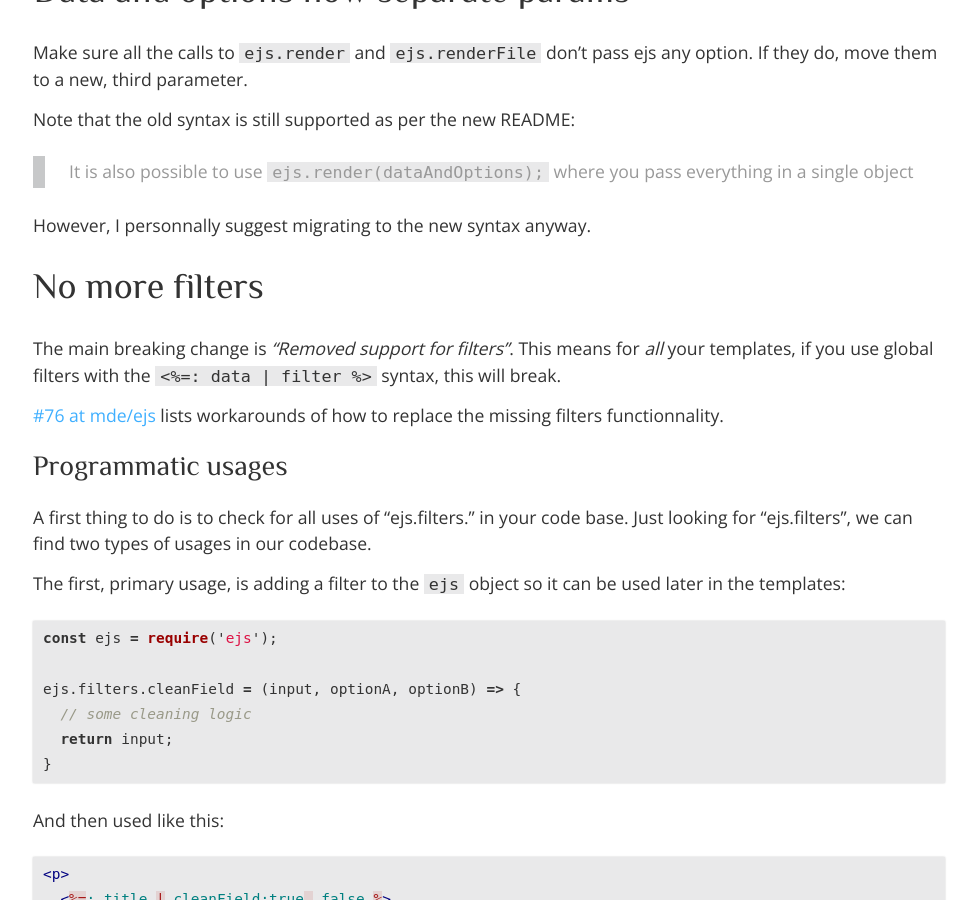
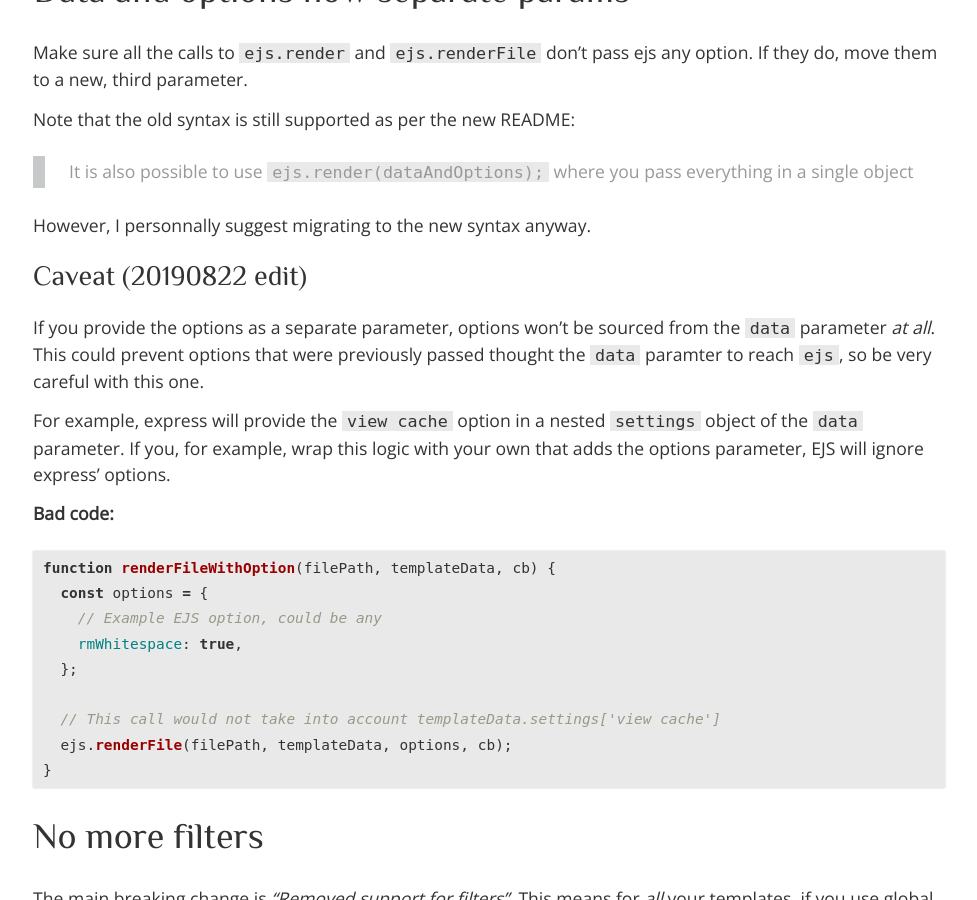
Before and after one commit to saveman71/saveman71.github.io, a Jekyll site: the page built from _posts/2019-08-06-upgrade-ejs-from-1-to-2.md, in a window 1280 px wide and 900 px high, scrolled down 1242 px. Shown: the whole window, without its empty margins (151-1128 px from the left). Built offline with Jekyll 4.4.1, drawn with Linux system fonts in a browser that asks for light colours; some of the changed text lies outside the part shown.

Commit message:
Add separate options caveat

````diff
--- a/_posts/2019-08-06-upgrade-ejs-from-1-to-2.md
+++ b/_posts/2019-08-06-upgrade-ejs-from-1-to-2.md
@@ -38,6 +38,25 @@ Note that the old syntax is still supported as per the new README:
 >It is also possible to use `ejs.render(dataAndOptions);` where you pass everything in a single object
 
 However, I personnally suggest migrating to the new syntax anyway.
+
+## Caveat (20190822 edit)
+
+If you provide the options as a separate parameter, options won't be sourced from the `data` parameter _at all_. This could prevent options that were previously passed thought the `data` paramter to reach `ejs`, so be very careful with this one.
+
+For example, express will provide the `view cache` option in a nested `settings` object of the `data` parameter. If you, for example, wrap this logic with your own that adds the options parameter, EJS will ignore express' options.
+
+**Bad code:**
+```js
+function renderFileWithOption(filePath, templateData, cb) {
+  const options = {
+    // Example EJS option, could be any
+    rmWhitespace: true,
+  };
+
+  // This call would not take into account templateData.settings['view cache']
+  ejs.renderFile(filePath, templateData, options, cb);
+}
+```
 
 # No more filters
 
@@ -214,7 +233,7 @@ Here are the list of the builtin filters for reference:
 
 # Other Changes
 
-An undocumented change is that the string equivalent of `null` and `undefined` where respectively `'null'` and `'undefined'` in EJS 1.0, and it's now both empty strings (`''`) in EJS 2.0.
+An undocumented change is that the string equivalent of `null` and `undefined` were respectively `'null'` and `'undefined'` in EJS 1.0, and it's now both empty strings (`''`) in EJS 2.0.
 
 I've tried to test the other types as well to check for other differences:
 
````
